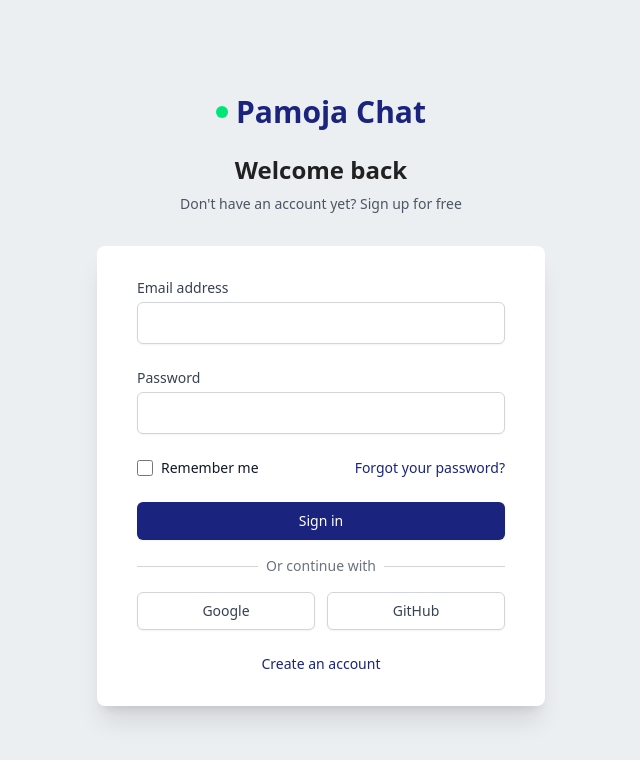
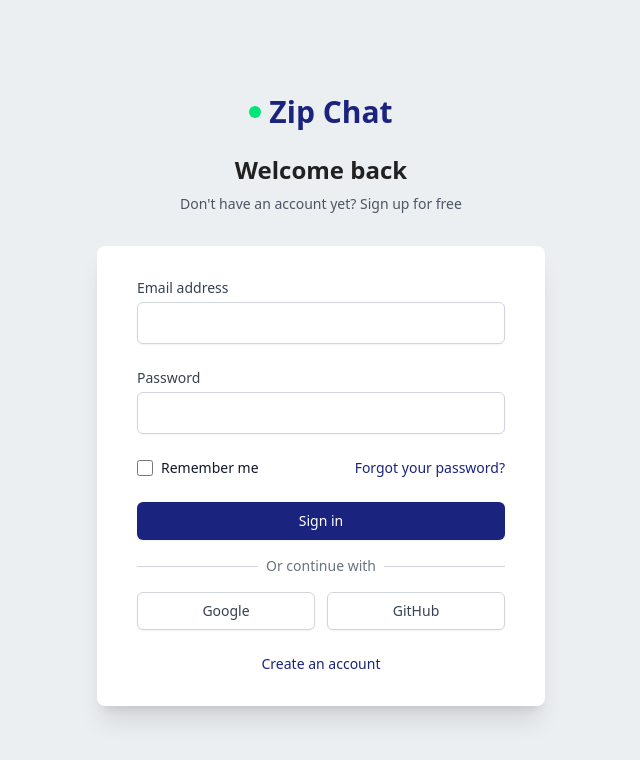
Before and after one commit to KeyyPress/pamoja-chat, a React (Vite) app in the folder apps/web/: page /auth/login in a window 1280 px wide. Shown: the top 760 px of the page, without its empty margins (319-959 px from the left). Built offline with nearby package versions, Linux system fonts and the light colour scheme; the HTML template or start-up script is replaced by a standard one.

Commit message:
refactor(web): update AuthLayout branding from Pamoja Chat to Zip Chat and clean up imports

```diff
--- a/apps/web/src/components/AuthLayout.tsx
+++ b/apps/web/src/components/AuthLayout.tsx
@@ -1,5 +1,4 @@
-import { ReactNode } from "react";
-import { Link } from "react-router-dom";
+import type { ReactNode } from "react";
 
 interface AuthLayoutProps {
   children: ReactNode;
@@ -13,7 +12,7 @@
       <div className="sm:mx-auto sm:w-full sm:max-w-md">
         <div className="flex items-center justify-center gap-2 text-[var(--color-primary)]">
           <div className="w-3 h-3 rounded-full bg-[var(--color-accent)]" />
-          <h1 className="text-3xl font-bold">Pamoja Chat</h1>
+          <h1 className="text-3xl font-bold">Zip Chat</h1>
         </div>
         <h2 className="mt-6 text-center text-2xl font-semibold text-[var(--color-text)]">
           {title}
```
